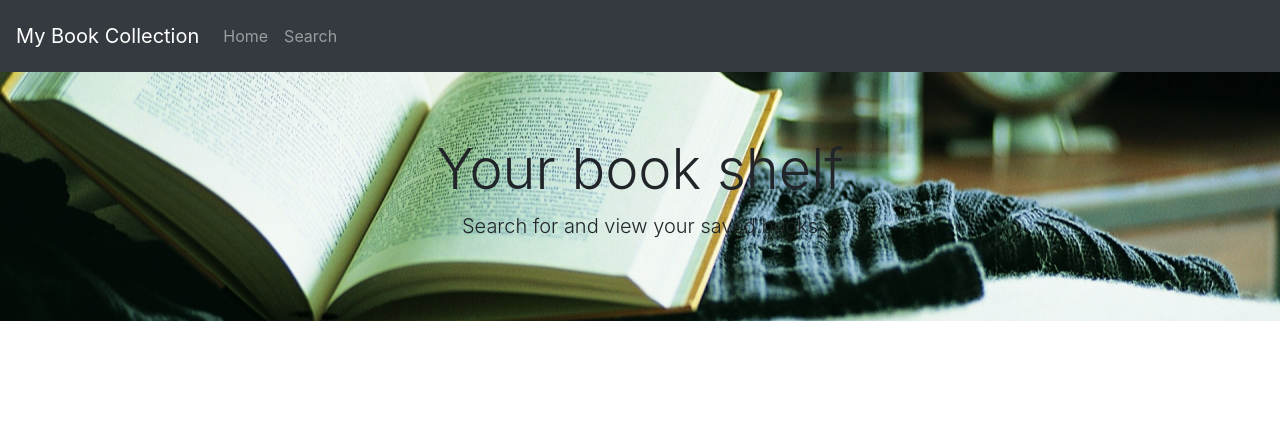
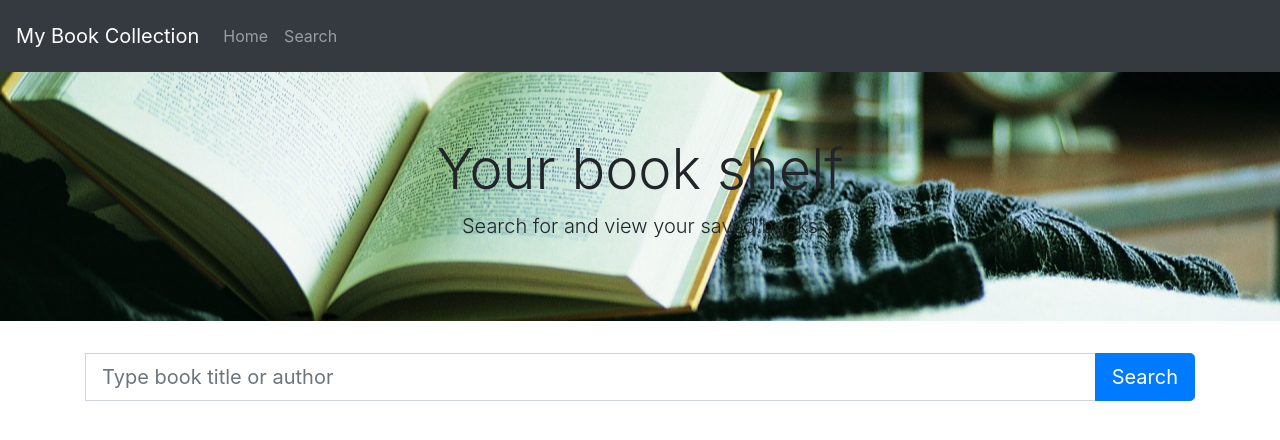
Before and after one commit to KiteRunner2/my-book-shelf, a React (Create React App) app in the folder front-end/: page / in a window 1280 px wide. Shown: the top 440 px of the page. Built offline with nearby package versions, Linux system fonts and the light colour scheme.

Commit message:
SearchBar component added

```diff
--- a/front-end/src/App.js
+++ b/front-end/src/App.js
@@ -1,10 +1,12 @@
 import React from 'react';
 import NavBar from './components/NavBar';
+import SearchBar from './components/SearchBar';
 
 function App() {
     return (
         <div>
             <NavBar />
+            <SearchBar />
         </div>
     );
 }
--- /dev/null
+++ b/front-end/src/components/SearchBar.js
@@ -0,0 +1,32 @@
+import React from 'react';
+function SearchBar() {
+    function searchHandler(e) {
+        e.preventDefault();
+    }
+    return (
+        <div class="container">
+            <form>
+                <div class="input-group">
+                    <label class="sr-only" for="inlineFormInput">
+                        Search
+                    </label>
+                    <input
+                        type="text"
+                        class="form-control form-control-lg"
+                        id="inlineFormInput"
+                        placeholder="Type book title or author"
+                    />
+                    <div className="input-group-append">
+                        <button
+                            onClick={searchHandler}
+                            className="btn btn-lg btn-primary"
+                        >
+                            Search
+                        </button>
+                    </div>
+                </div>
+            </form>
+        </div>
+    );
+}
+export default SearchBar;
```
